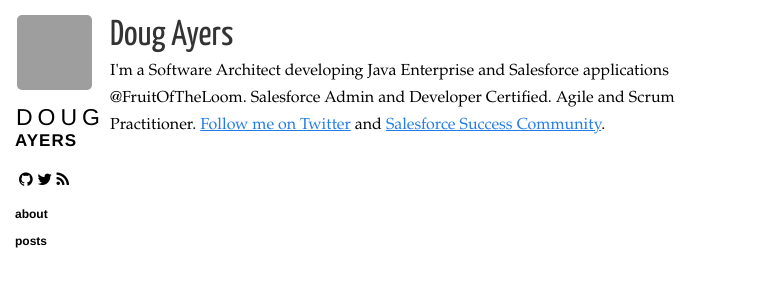
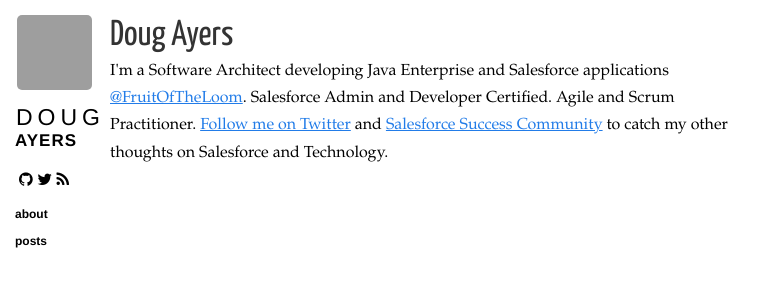
Before and after one commit to DouglasCAyers/douglascayers.github.io, a Jekyll site: the page built from about.html, in a window 1280 px wide, cut to the strip 0-300 px from the top of the page. Shown: the whole strip, without its empty margins (0-776 px from the left). Built offline with Jekyll 4.4.1, drawn with Linux system fonts in a browser that asks for light colours; nearby versions of some CDN libraries; Markdown is read by kramdown in place of the engine named in the settings; grey boxes are pictures that could not be loaded.

Commit message:
updated about

```diff
--- a/_layouts/post.html
+++ b/_layouts/post.html
@@ -21,7 +21,7 @@
       </a>
 
       <p>
-        I'm a Software Architect developing Java Enterprise and Salesforce applications @FruitOfTheLoom. Salesforce Admin and Developer Certified. Agile and Scrum Practitioner. <a href="https://twitter.com/{{ site.twitter }}" target="_blank">Follow me on Twitter</a> and <a href="https://success.salesforce.com/_ui/core/userprofile/UserProfilePage?u=00530000007qivG">Salesforce Success Community</a>.
+        I'm a Software Architect developing Java Enterprise and Salesforce applications <a href="https://twitter.com/@FruitOfTheLoom">@FruitOfTheLoom</a>. Salesforce Admin and Developer Certified. Agile and Scrum Practitioner. <a href="https://twitter.com/{{ site.twitter }}" target="_blank">Follow me on Twitter</a> and <a href="https://success.salesforce.com/_ui/core/userprofile/UserProfilePage?u=00530000007qivG">Salesforce Success Community</a> to catch my other thoughts on Salesforce and Technology.
       </p>
 
       <a href="http://twitter.com/share" class="twitter-share-button" data-count="none" data-via="{{ site.twitter }}">Tweet</a>
--- a/about.html
+++ b/about.html
@@ -9,7 +9,7 @@
   <h1>{{ site.name }}</h1>
 
   <p>
-  	I'm a Software Architect developing Java Enterprise and Salesforce applications @FruitOfTheLoom. Salesforce Admin and Developer Certified. Agile and Scrum Practitioner. <a href="https://twitter.com/{{ site.twitter }}" target="_blank">Follow me on Twitter</a> and <a href="https://success.salesforce.com/_ui/core/userprofile/UserProfilePage?u=00530000007qivG">Salesforce Success Community</a>.
+  	I'm a Software Architect developing Java Enterprise and Salesforce applications <a href="https://twitter.com/@FruitOfTheLoom">@FruitOfTheLoom</a>. Salesforce Admin and Developer Certified. Agile and Scrum Practitioner. <a href="https://twitter.com/{{ site.twitter }}" target="_blank">Follow me on Twitter</a> and <a href="https://success.salesforce.com/_ui/core/userprofile/UserProfilePage?u=00530000007qivG">Salesforce Success Community</a> to catch my other thoughts on Salesforce and Technology.
   </p>
 
 </section>
```
